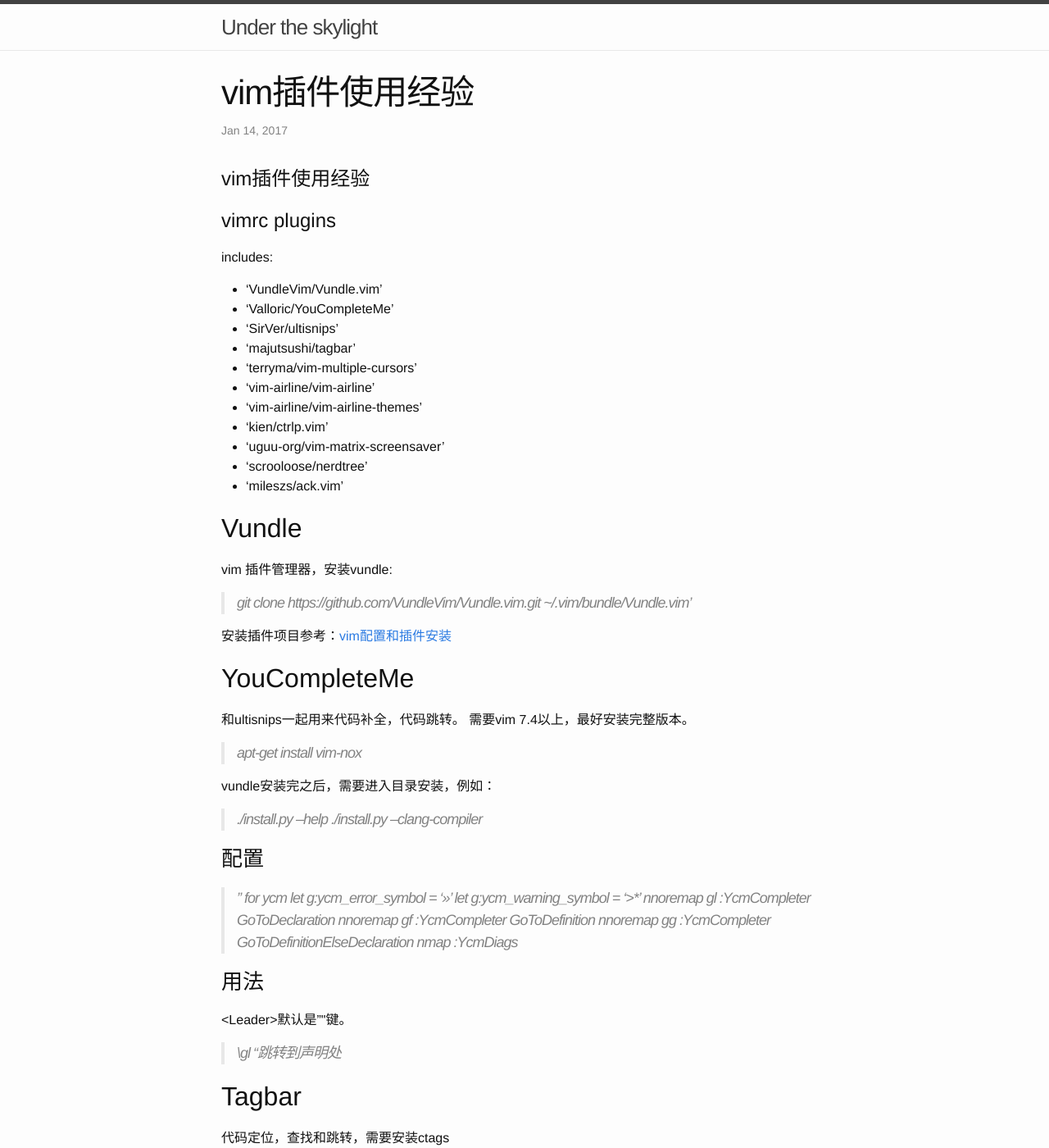
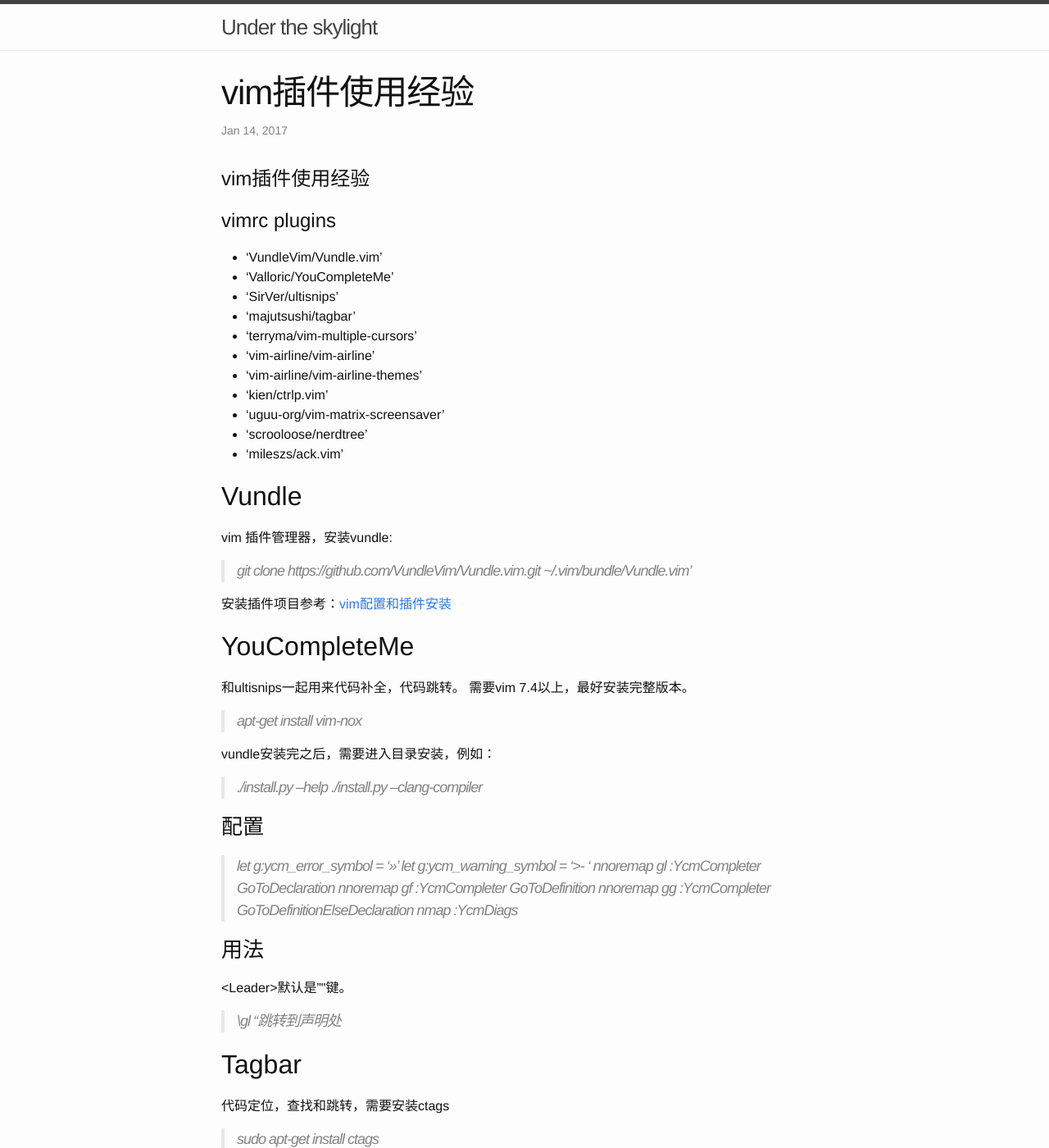
Before and after one commit to zhnpeng/zhnpeng.github.io, a Jekyll site: the page built from _posts/2017-1-14-vim-plugins.md, in a window 1280 px wide and 1400 px high. Shown: the whole window at 82% size. Built offline with Jekyll 4.4.1, drawn with Linux system fonts in a browser that asks for light colours; Markdown is read by kramdown in place of the engine named in the settings; some of the changed lines change nothing that is shown.

Commit message:
refine style

```diff
--- a/_posts/2017-1-14-vim-plugins.md
+++ b/_posts/2017-1-14-vim-plugins.md
@@ -8,20 +8,21 @@
 {{ page.title }}
 ================
 # vimrc plugins
-includes:
-* 'VundleVim/Vundle.vim'
-* 'Valloric/YouCompleteMe'
-* 'SirVer/ultisnips'
-* 'majutsushi/tagbar'
-* 'terryma/vim-multiple-cursors'
-* 'vim-airline/vim-airline'
-* 'vim-airline/vim-airline-themes'
-* 'kien/ctrlp.vim'
-* 'uguu-org/vim-matrix-screensaver'
-* 'scrooloose/nerdtree'
-* 'mileszs/ack.vim'
+
+-  'VundleVim/Vundle.vim'
+-  'Valloric/YouCompleteMe'
+-  'SirVer/ultisnips'
+-  'majutsushi/tagbar'
+-  'terryma/vim-multiple-cursors'
+-  'vim-airline/vim-airline'
+-  'vim-airline/vim-airline-themes'
+-  'kien/ctrlp.vim'
+-  'uguu-org/vim-matrix-screensaver'
+-  'scrooloose/nerdtree'
+-  'mileszs/ack.vim'
 
 ## Vundle
+
 vim 插件管理器，安装vundle:
 
 > git clone https://github.com/VundleVim/Vundle.vim.git ~/.vim/bundle/Vundle.vim'
@@ -29,6 +30,7 @@
 安装插件项目参考：<a href="https://github.com/layjump/vimrc.git">vim配置和插件安装</a>
 
 ## YouCompleteMe
+
 和ultisnips一起用来代码补全，代码跳转。
 需要vim 7.4以上，最好安装完整版本。
 
@@ -41,20 +43,21 @@
 
 ### 配置
 
-> " for ycm
 > let g:ycm_error_symbol = '>>'
-> let g:ycm_warning_symbol = '>*'
+> let g:ycm_warning_symbol = '>- '
 > nnoremap <leader>gl :YcmCompleter GoToDeclaration<CR>
 > nnoremap <leader>gf :YcmCompleter GoToDefinition<CR>
 > nnoremap <leader>gg :YcmCompleter GoToDefinitionElseDeclaration<CR>
 > nmap <F4> :YcmDiags<CR>
 
 ### 用法
+
 \<Leader\>默认是"\"键。
 
 > \gl "跳转到声明处
 
 ## Tagbar
+
 代码定位，查找和跳转，需要安装ctags
 
 > sudo apt-get install ctags
```
